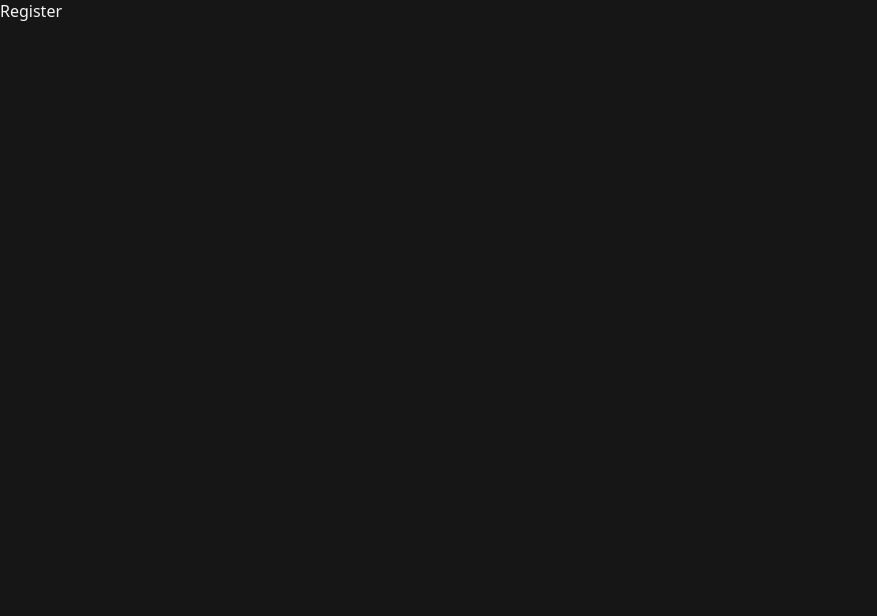
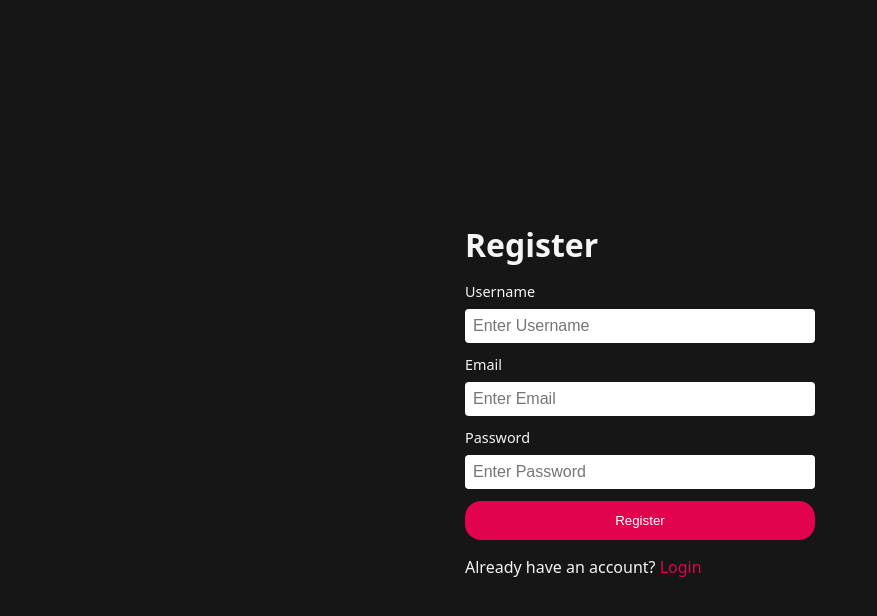
Before and after one commit to sameerraza9/resume-ai, a React app in the folder Frontend/: page /register in a window 1280 px wide. Shown: the top 616 px of the page, without its empty margins (0-877 px from the left). Built offline with nearby package versions, Linux system fonts and the light colour scheme; the HTML template or start-up script is replaced by a standard one.

Commit message:
Implement login and registration forms with navigation links

```diff
--- a/Frontend/src/features/auth/auth.form.scss
+++ b/Frontend/src/features/auth/auth.form.scss
@@ -38,4 +38,9 @@
         }
     }
 
+    a{
+        color: #e1034d;
+        text-decoration: none;
+    }
+
 }
--- a/Frontend/src/features/auth/pages/Login.jsx
+++ b/Frontend/src/features/auth/pages/Login.jsx
@@ -1,14 +1,22 @@
 import React from 'react'
 import "../auth.form.scss"
+import { useNavigate, Link } from 'react-router'
 
 
 const Login = () => {
+
+    const navigate = useNavigate()
+
+    const handleSubmit = (e) => {
+        e.preventDefault()
+    }
+
     return (
         <main>
             <div className="form-container">
                 <h1>Login</h1>
 
-            <form>
+                <form onSubmit={handleSubmit}>
 
                     <div className="input-group">
                         <label htmlFor="email">Email</label>
@@ -23,6 +31,10 @@
                     <button className='button primary-button'>Login</button>
 
                 </form>
+
+                <p>Dont have an account? <Link to={"/register"}>Register</Link></p>
+
+
             </div>
         </main>
     )
--- a/Frontend/src/features/auth/pages/Register.jsx
+++ b/Frontend/src/features/auth/pages/Register.jsx
@@ -1,8 +1,45 @@
 import React from 'react'
+import {useNavigate, Link} from "react-router"
+
 
 const Register = () => {
+
+  const navigate = useNavigate()
+
+  const handleSubmit = (e) => {
+    e.preventDefault()
+  }
+
   return (
-    <div>Register</div>
+    <main>
+      <div className="form-container">
+        <h1>Register</h1>
+
+        <form onSubmit={handleSubmit}>
+
+          <div className="input-group">
+            <label htmlFor="username">Username</label>
+            <input type="text" id='username' name='username' placeholder='Enter Username' />
+          </div>
+
+          <div className="input-group">
+            <label htmlFor="email">Email</label>
+            <input type="email" id='email' name='email' placeholder='Enter Email' />
+          </div>
+
+          <div className="input-group">
+            <label htmlFor="password">Password</label>
+            <input type="password" id='password' name='password' placeholder='Enter Password' />
+          </div>
+
+          <button className='button primary-button'>Register</button>
+
+        </form>
+
+        <p>Already have an account? <Link to={"/login"}>Login</Link></p>
+
+      </div>
+    </main>
   )
 }
 
--- a/Frontend/src/style/button.scss
+++ b/Frontend/src/style/button.scss
@@ -1,8 +1,21 @@
-.button{
+.button {
     border: none;
     outline: none;
     padding-inline: 1.5rem;
     padding-block: 0.75rem;
+    border-radius: 1rem;
+    color: white;
 
-    border-radius: 1rem;
+    transition: all 0.1s ease-in-out;
+
+    &.primary-button {
+        background-color: #e1034d;
+        color: white;
+        cursor: pointer;
+    }
+
+    &:active {
+        transform: scale(1.025);
+    }
+
 }
```
Lines whose indentation alone changed are shown as unchanged.
